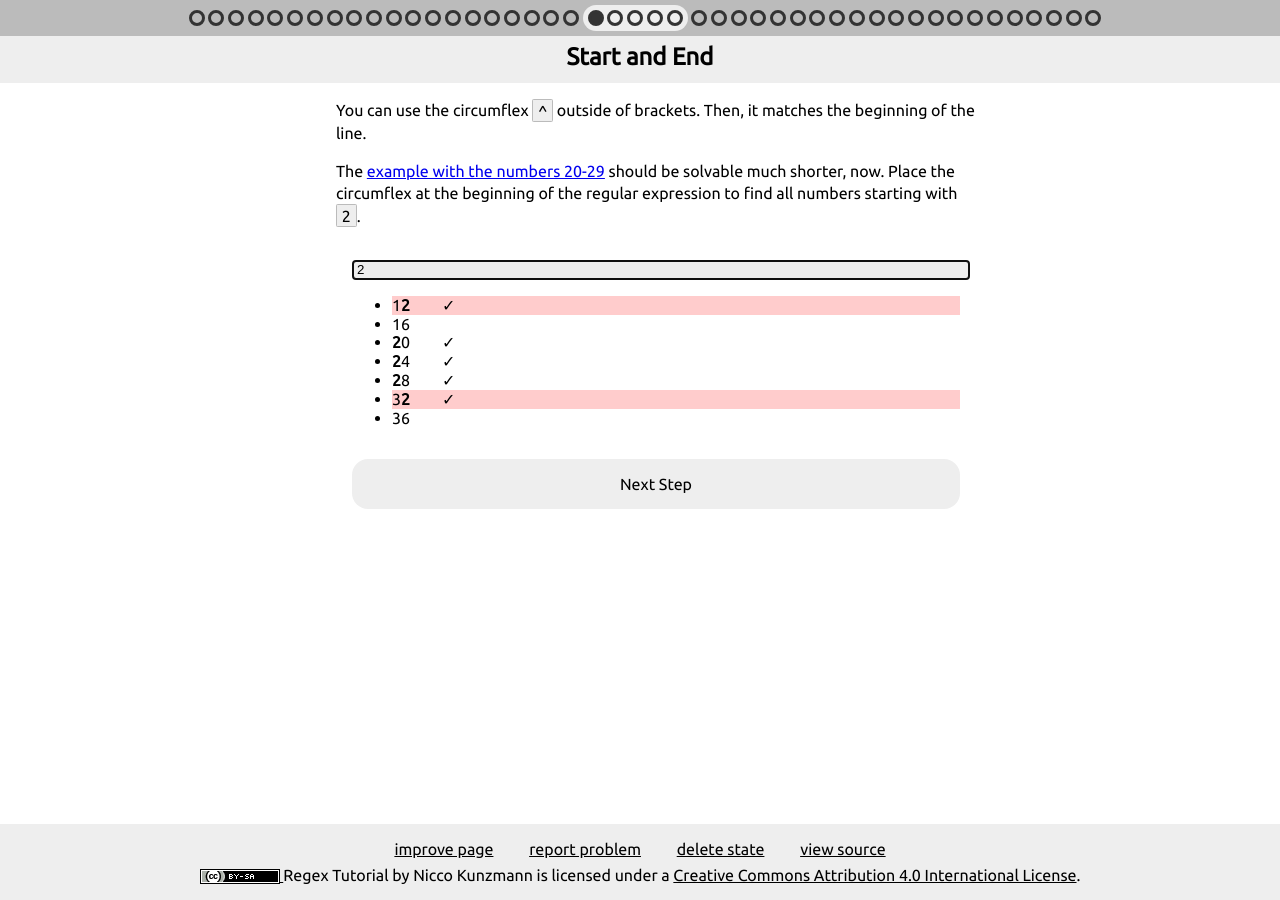
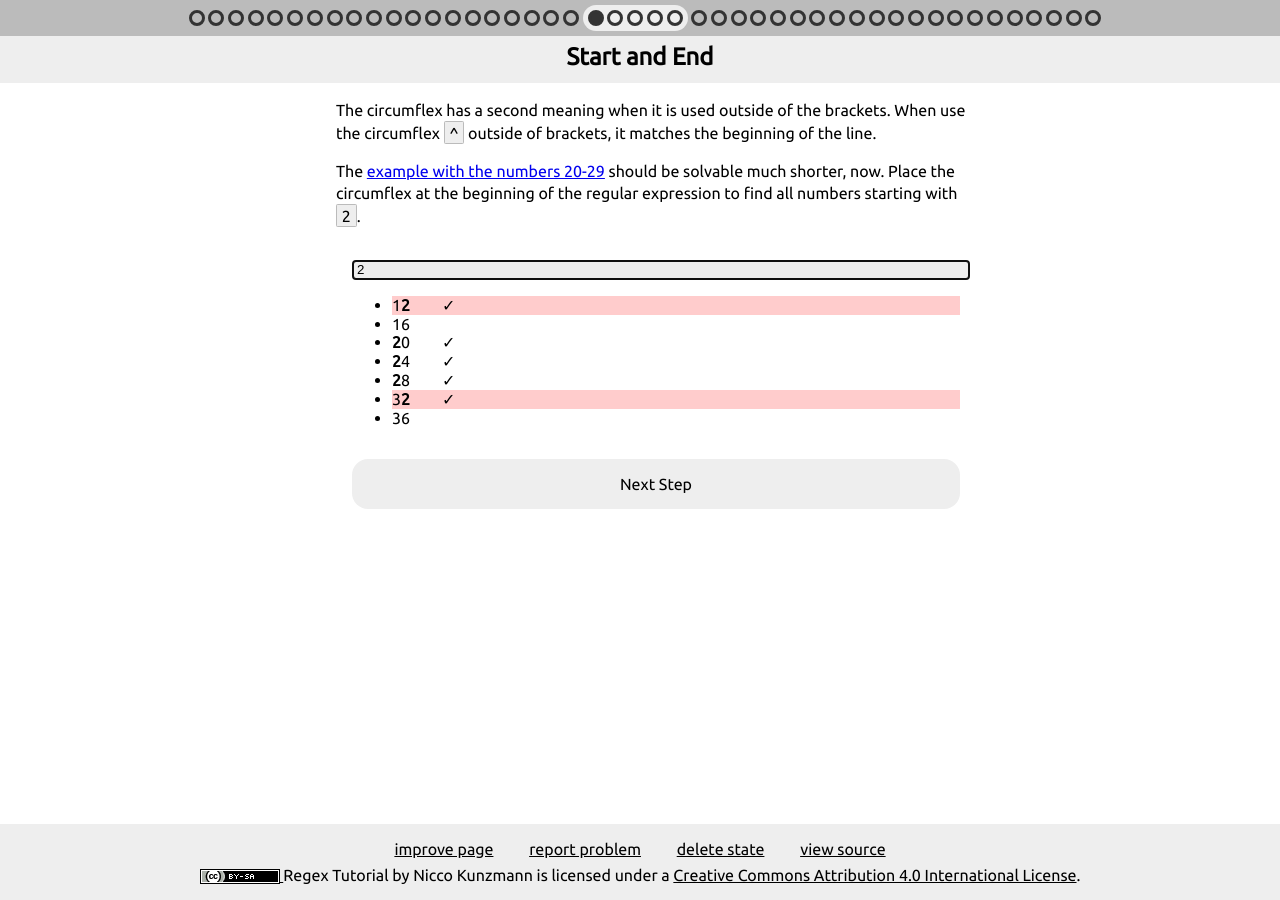
Before and after one commit to CoderDojoPotsdam/regex-tutorial, a Jekyll site: the page built from en/07-01.html, in a window 1280 px wide. Built offline with Jekyll 4.4.1, drawn with Linux system fonts in a browser that asks for light colours.

Commit message:
feedback by @petwolt

```diff
--- a/de/07-01.html
+++ b/de/07-01.html
@@ -2,6 +2,7 @@
 title: Anfang und Ende
 ---
 <p>
+  Das Hütchen hat noch eine zweite Bedeutung, wenn es nicht in einer Klammer ist.
   Du kannst das Hütchen <span class="regex">^</span> auch außerhalb von Klammern verwenden.
   Dann passt es auf den Anfang der Zeile.
 </p>
--- a/en/07-01.html
+++ b/en/07-01.html
@@ -2,8 +2,9 @@
 title: Start and End
 ---
 <p>
-  You can use the circumflex <span class="regex">^</span> outside of brackets.
-  Then, it matches the beginning of the line.
+  The circumflex has a second meaning when it is used outside of the brackets.
+  When use the circumflex <span class="regex">^</span> outside of brackets,
+  it matches the beginning of the line.
 </p>
 <p>
   The <a href="05-02-sets-with-ranges.html">example with the numbers 20-29</a>
```
